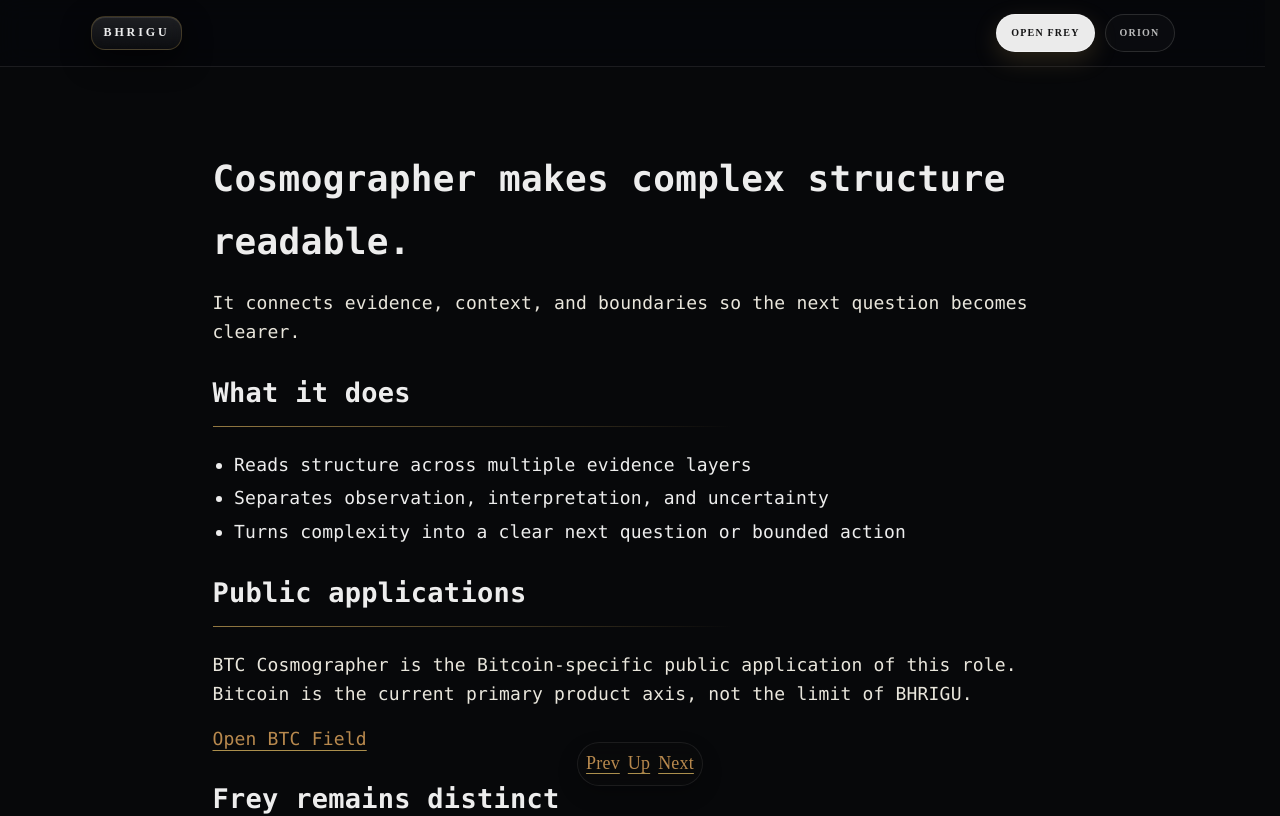
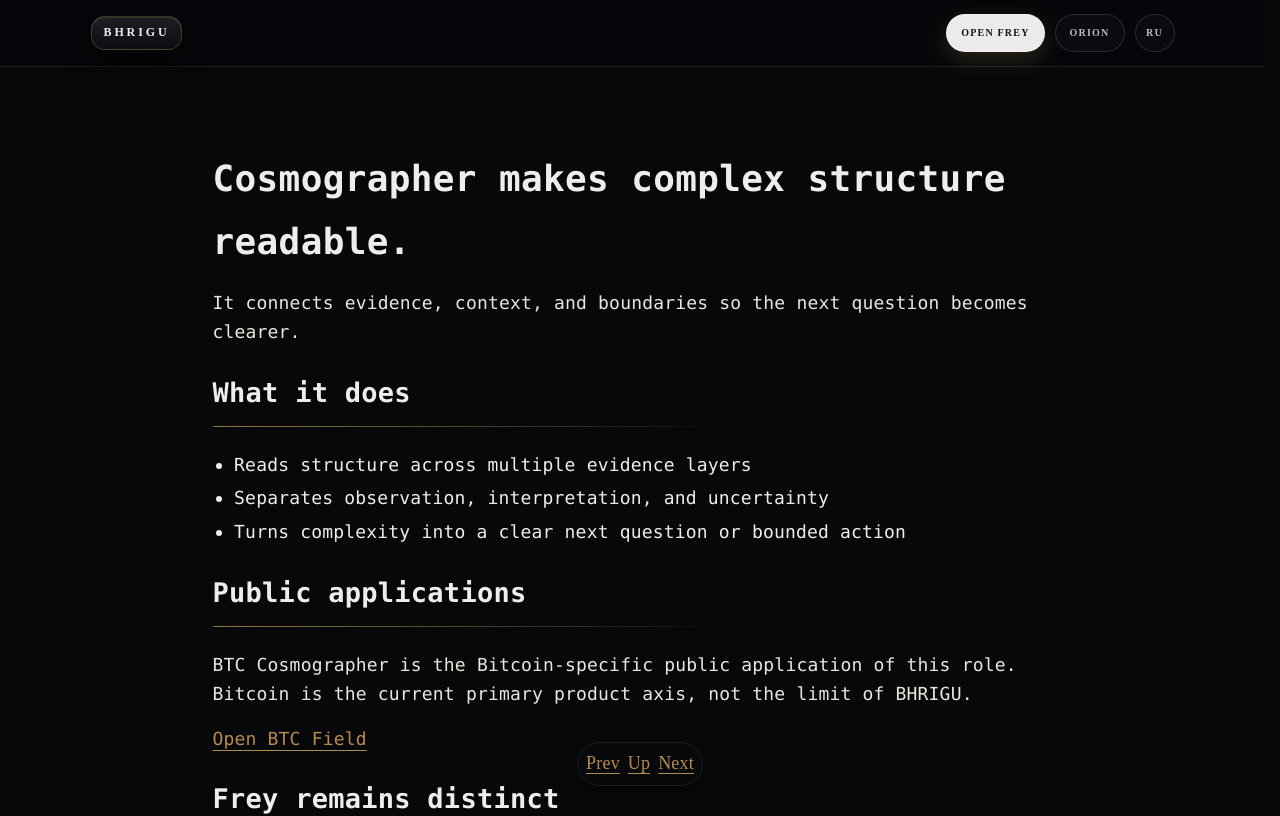
Before and after one commit to AiBhrigu/bhrigu-portal, a Next.js app: page /cosmographer in a window 1280 px wide. Shown: the top 816 px of the page. Built offline with nearby package versions, Linux system fonts and the light colour scheme.

Commit message:
Preserve locale in shared header navigation

```diff
--- a/components/BhriguPhiHeader.jsx
+++ b/components/BhriguPhiHeader.jsx
@@ -1,14 +1,23 @@
 import { useRouter } from "next/router";
+import {
+  resolvePublicLocale,
+  switchPublicLocale,
+  withPublicLocale,
+} from "../lib/public-locale-transport";
 
 export default function BhriguPhiHeader() {
   const router = useRouter();
-  const path = String(router.asPath || "/").split("?")[0].split("#")[0];
+  const asPath = String(router.asPath || "/");
+  const path = asPath.split("?")[0].split("#")[0];
   const home = path === "/";
   const btc = path.startsWith("/crypto-astro/btc");
-  const ru = router.query?.lang === "ru" || /(?:\?|&)lang=ru(?:&|$)/.test(router.asPath || "");
-  const languageHref = home
-    ? (ru ? "/?lang=en" : "/?lang=ru")
-    : `${path}?lang=${ru ? "en" : "ru"}`;
+  const locale = resolvePublicLocale(asPath, router.query?.lang);
+  const ru = locale === "ru";
+  const languageHref = switchPublicLocale(asPath, ru ? "en" : "ru");
+  const homeHref = withPublicLocale("/", locale);
+  const freyHref = withPublicLocale("/frey", locale);
+  const orionHref = withPublicLocale("/orion", locale);
+  const btcHref = withPublicLocale("/crypto-astro/btc", locale);
 
   return (
     <header
@@ -21,7 +30,7 @@ export default function BhriguPhiHeader() {
       data-ops="OPS_MARKERS_DATA_ATTRS_V0_2"
     >
       <div className="bh-shell">
-        <a className="bh-brand" href="/" aria-label="BHRIGU home">
+        <a className="bh-brand" href={homeHref} aria-label="BHRIGU home">
 {home ? (
   <span className="bh-word">BHRIGU</span>
 ) : (
@@ -34,7 +43,7 @@ export default function BhriguPhiHeader() {
         <nav className="bh-ctas" aria-label="Primary navigation">
 {home || btc ? (
   <>
-    {btc && <a className="bh-btc-route" href={`/crypto-astro/btc?lang=${ru ? "ru" : "en"}`}>BTC Field</a>}
+    {btc && <a className="bh-btc-route" href={btcHref}>BTC Field</a>}
     <a
       className="bh-language"
       href={languageHref}
@@ -45,8 +54,15 @@ export default function BhriguPhiHeader() {
   </>
 ) : (
   <>
-    <a className="bh-btn bh-btn-primary" href="/frey" data-bh="FREY_CTA_PRIMARY_V0_6">Open Frey</a>
-    <a className="bh-btn" href="/orion">ORION</a>
+    <a className="bh-btn bh-btn-primary" href={freyHref} data-bh="FREY_CTA_PRIMARY_V0_6">Open Frey</a>
+    <a className="bh-btn" href={orionHref}>ORION</a>
+    <a
+      className="bh-language"
+      href={languageHref}
+      aria-label={ru ? "Открыть страницу на английском" : "View this page in Russian"}
+    >
+      {ru ? "EN" : "RU"}
+    </a>
   </>
 )}
         </nav>
```
